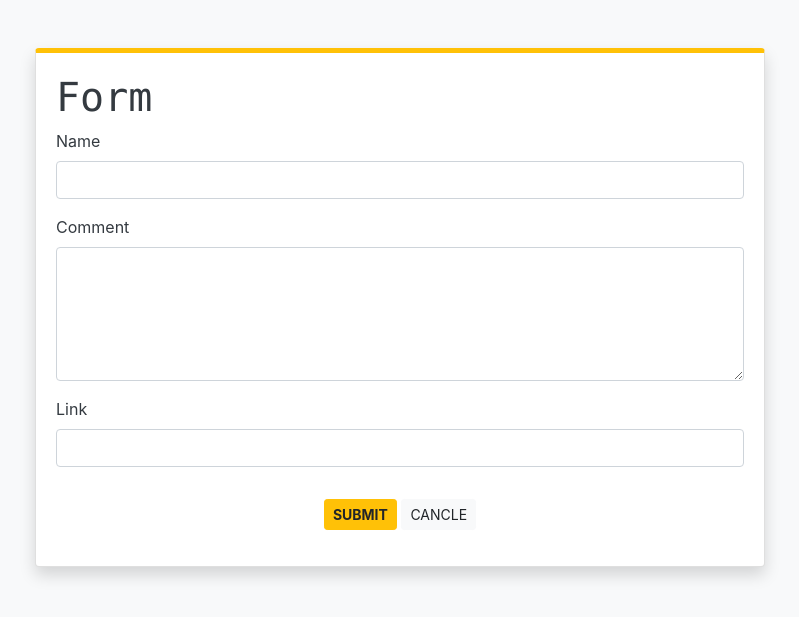
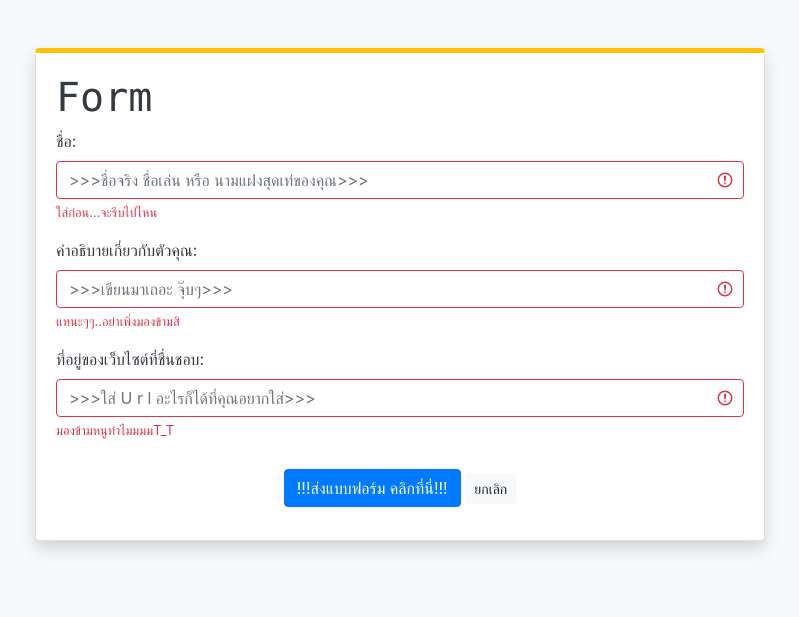
Before and after one commit to yoyatad/63070038, a PHP site: page /ITFLabsss/form.php in a window 1280 px wide. Shown: the top 617 px of the page, without its empty margins (240-1039 px from the left). Run offline with PHP 8.4, Linux system fonts and the light colour scheme.

Commit message:
Add files via upload

```diff
--- a/ITFLabsss/form.php
+++ b/ITFLabsss/form.php
@@ -3,8 +3,12 @@
 <head>
 	<title>โชว์ฟอร์ม</title>
 	<meta charset="utf-8">
-	<meta name="viewport" content="width=device-width, initial-scale=1, shrink-to-fit=no">
-	<link rel="stylesheet" href="https://cdn.jsdelivr.net/npm/bootstrap@4.5.3/dist/css/bootstrap.min.css">
+	<meta name="viewport" content="width=device-width, initial-scale=1">
+	<link rel="stylesheet" href="https://maxcdn.bootstrapcdn.com/bootstrap/4.5.2/css/bootstrap.min.css">
+	<script src="https://ajax.googleapis.com/ajax/libs/jquery/3.5.1/jquery.min.js"></script>
+	<script src="https://cdnjs.cloudflare.com/ajax/libs/popper.js/1.16.0/umd/popper.min.js"></script>
+	<script src="https://maxcdn.bootstrapcdn.com/bootstrap/4.5.2/js/bootstrap.min.js"></script>
+</head>
 	<style type="text/css">
 		.card {
 			border-top: solid 5px #ffc107;
@@ -20,22 +24,28 @@
 						<div class="row">
 							<div class="col-6"><h1 class="text-monospace">Form</h1></div>
 						</div>
-						<form action="insert.php" method="post">
+						<form action = "insert.php" action="/action_page.php" method = "post" id="CommentForm" class="was-validated">
 							<div class="form-group">
-								<label>Name</label>
-								<input type="text" name="name" class="form-control" required>
+								<label for="uname">ชื่อ:</label><br>
+								<input type="text" class="form-control" id="idName" placeholder=">>>ชื่อจริง ชื่อเล่น หรือ นามแฝงสุดเท่ของคุณ>>>" name="name" required>
+								<div class="valid-feedback">สวย</div>
+								<div class="invalid-feedback">ใส่ก่อน...จะรีบไปไหน</div>
 							</div>
 							<div class="form-group">
-								<label>Comment</label>
-								<textarea name="comment" class="form-control" rows="5" required></textarea>
+								<label for="uname">คำอธิบายเกี่ยวกับตัวคุณ:</label><br>
+								<input type="text" class="form-control" id="idComment" placeholder=">>>เขียนมาเถอะ จุ๊บๆ>>>" name="comment" required>
+								<div class="valid-feedback">มันต้องอย่างงี้ดิ</div>
+								<div class="invalid-feedback">แหนะๆๆ..อย่าเพิ่งมองข้ามสิ</div>
 							</div>
 							<div class="form-group">
-								<label>Link</label>
-								<input type="text" name="link" class="form-control">
+								<label for="uname">ที่อยู่ของเว็บไซต์ที่ชื่นชอบ:</label><br>
+								<input type="text" class="form-control" id="idLink" placeholder=">>>ใส่ U r l อะไรก็ได้ที่คุณอยากใส่>>>" name="link" required>
+								<div class="valid-feedback">ก็มาดิค้าบบบบ</div>
+								<div class="invalid-feedback">มองข้ามหนูทำไมมมมT_T</div>
 							</div>
 							<div class="text-center">
-								<button type="submit" class="btn btn-sm btn-warning my-3 font-weight-bold">SUBMIT</button>
-								<a class="btn btn-sm btn-light my-3" href="index.php">CANCLE</a>
+								<button type="submit" class="btn btn-primary">!!!ส่งแบบฟอร์ม คลิกที่นี่!!!</button>
+								<a class="btn btn-sm btn-light my-3" href="index.php">ยกเลิก</a>
 							</div>
 						</form>
 					</div>
```
